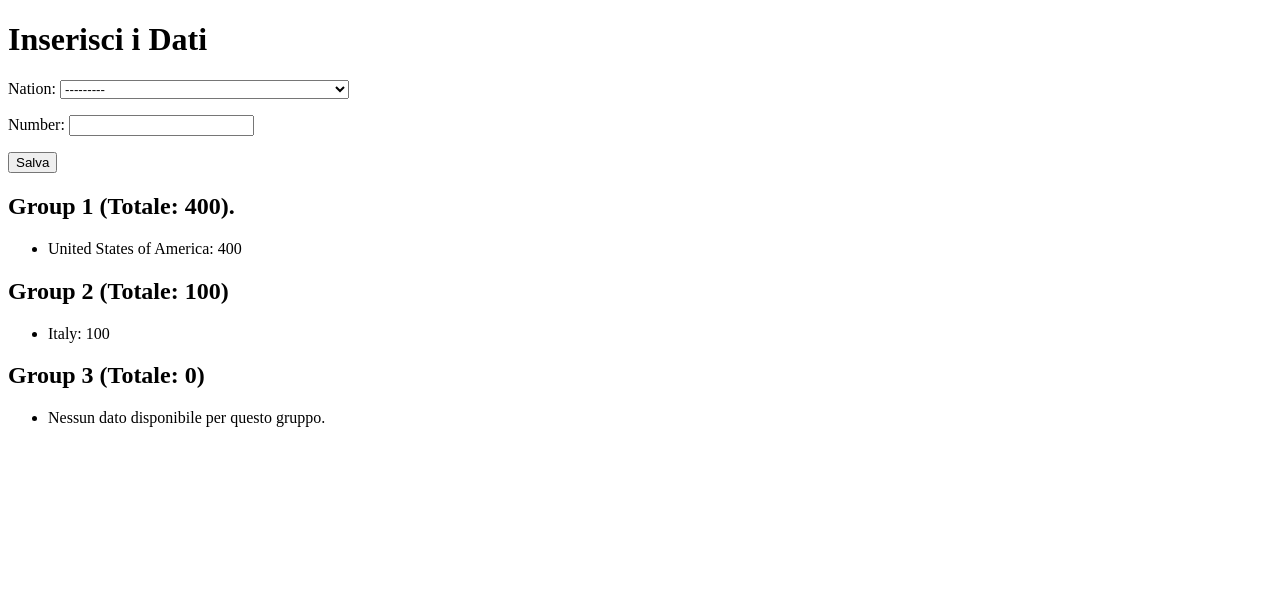
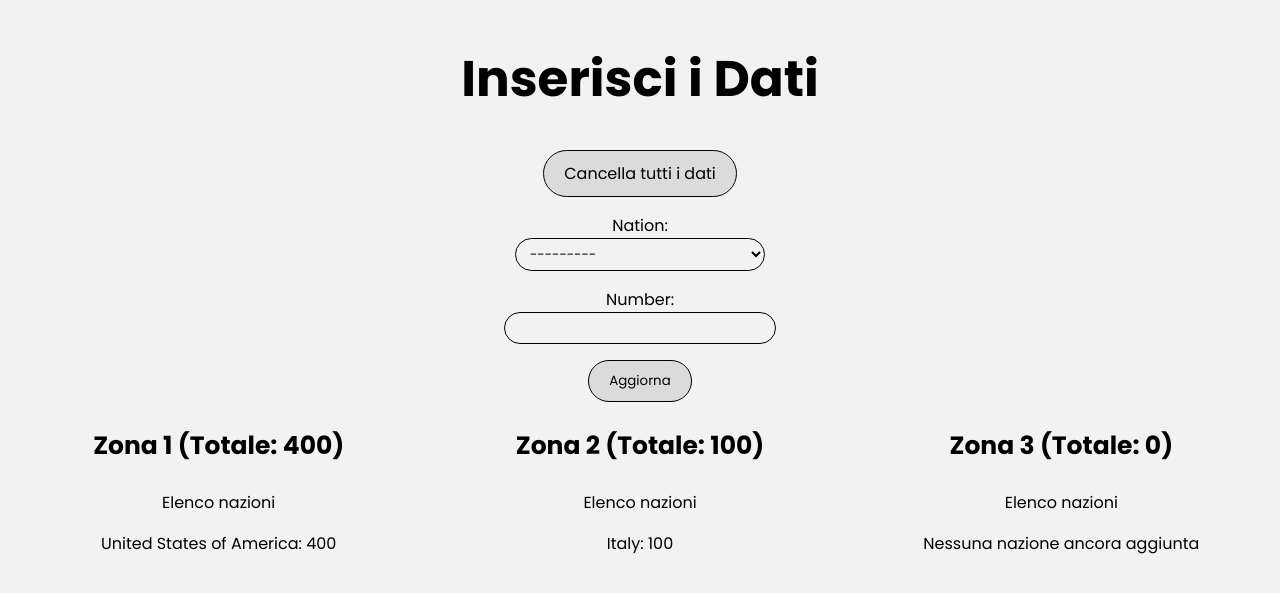
Before and after one commit to AndreaGallini/fp-zooning, a Django app: page / in a window 1280 px wide. Shown: the top 593 px of the page. Run offline with Django 5.2, Linux system fonts and the light colour scheme; data comes from the database, SQL or seed files in the repository.

Commit message:
Update homepage.html

```diff
--- a/core/templates/core/homepage.html
+++ b/core/templates/core/homepage.html
@@ -5,44 +5,160 @@
 <head>
     <meta charset="UTF-8">
     <meta name="viewport" content="width=device-width, initial-scale=1.0">
-    <title>Input Nazioni</title>
+    <link rel="preconnect" href="https://fonts.googleapis.com">
+    <link rel="preconnect" href="https://fonts.gstatic.com" crossorigin>
+    <link
+        href="https://fonts.googleapis.com/css2?family=Poppins:ital,wght@0,100;0,200;0,300;0,400;0,500;0,600;0,700;0,800;0,900;1,100;1,200;1,300;1,400;1,500;1,600;1,700;1,800;1,900&display=swap"
+        rel="stylesheet">
+    <title>Zooning Postale Nazioni</title>
 </head>
+<style>
+    * {
+        font-family: "Poppins", sans-serif;
+        background-color: rgb(242, 242, 242);
+    }
+
+    .titolo {
+        font-size: 50px;
+        text-align: center;
+    }
+
+    .container {
+        display: flex;
+        flex-direction: column;
+        align-items: center;
+    }
+
+    .container_zone {
+        width: 100%;
+        display: flex;
+        justify-content: space-around;
+        text-align: center;
+    }
+
+    p {
+        display: flex;
+        flex-direction: column;
+        align-items: center;
+        width: 300px;
+        overflow: hidden;
+    }
+
+    p select {
+        width: 250px;
+        border-radius: 30px;
+        padding: 5px 10px;
+        border: 1px solid black;
+    }
+
+    p input {
+        width: 250px;
+        border-radius: 30px;
+        padding: 5px 10px;
+        border: 1px solid black;
+    }
+
+    form {
+        text-align: center;
+    }
+
+    button {
+        border: 1px solid black;
+        border-radius: 30px;
+        padding: 10px 20px;
+        cursor: pointer;
+        background-color: rgb(219, 219, 219);
+    }
+
+    button:hover {
+        background-color: green;
+        color: white;
+        border: 1px solid white;
+        transition: all 0.3s ease;
+    }
+
+    .delete {
+        border: 1px solid black;
+        border-radius: 30px;
+        padding: 10px 20px;
+        cursor: pointer;
+        text-decoration: none;
+        color: black;
+        background-color: rgb(219, 219, 219);
+    }
+
+    .delete:hover {
+        background-color: red;
+        color: white;
+        border: 1px solid white;
+        transition: all 0.3s ease;
+    }
+
+    h3 {
+        font-size: 25px;
+    }
+
+    li {
+        list-style: none;
+    }
+
+    ul {
+        padding: 0;
+    }
+</style>
 
 <body>
-    <h1>Inserisci i Dati</h1>
+    <div class="container">
+
+
+        <h1 class="titolo">Inserisci i Dati</h1>
+        <a href="{% url 'delete_all_data' %}" class="delete"
+            onclick="return confirm('Sei sicuro di voler cancellare tutti i dati?');">Cancella
+            tutti i dati</a>
 
         <form method="post">
             {% csrf_token %}
             {{ form.as_p }}
-        <button type="submit">Salva</button>
+            <button type="submit">Aggiorna</button>
+
         </form>
+        <div class="container_zone">
+            <div>
+                <h3>Zona 1 (Totale: {{ group_1_total }})</h3>
+                <p>Elenco nazioni</p>
+                <ul>
 
-    <h2>Group 1 (Totale: {{ group_1_total }}).</h2>
-    <ul>
                     {% for item in group_1_data %}
                     <li>{{ item.nation_name }}: {{ item.total }}</li>
                     {% empty %}
-        <li>Nessun dato disponibile per questo gruppo.</li>
+                    <li>Nessuna nazione ancora aggiunta</li>
                     {% endfor %}
                 </ul>
-
-    <h2>Group 2 (Totale: {{ group_2_total }})</h2>
+            </div>
+            <div>
+                <h3>Zona 2 (Totale: {{ group_2_total }})</h3>
+                <p>Elenco nazioni</p>
                 <ul>
                     {% for item in group_2_data %}
                     <li>{{ item.nation_name }}: {{ item.total }}</li>
                     {% empty %}
-        <li>Nessun dato disponibile per questo gruppo.</li>
+                    <li>Nessuna nazione ancora aggiunta</li>
                     {% endfor %}
                 </ul>
-
-    <h2>Group 3 (Totale: {{ group_3_total }})</h2>
+            </div>
+            <div>
+                <h3>Zona 3 (Totale: {{ group_3_total }})</h3>
+                <p>Elenco nazioni</p>
                 <ul>
                     {% for item in group_3_data %}
                     <li>{{ item.nation_name }}: {{ item.total }}</li>
                     {% empty %}
-        <li>Nessun dato disponibile per questo gruppo.</li>
+                    <li>Nessuna nazione ancora aggiunta</li>
                     {% endfor %}
                 </ul>
+            </div>
+        </div>
+    </div>
 </body>
 
 </html>
```
Lines whose indentation alone changed are shown as unchanged.
